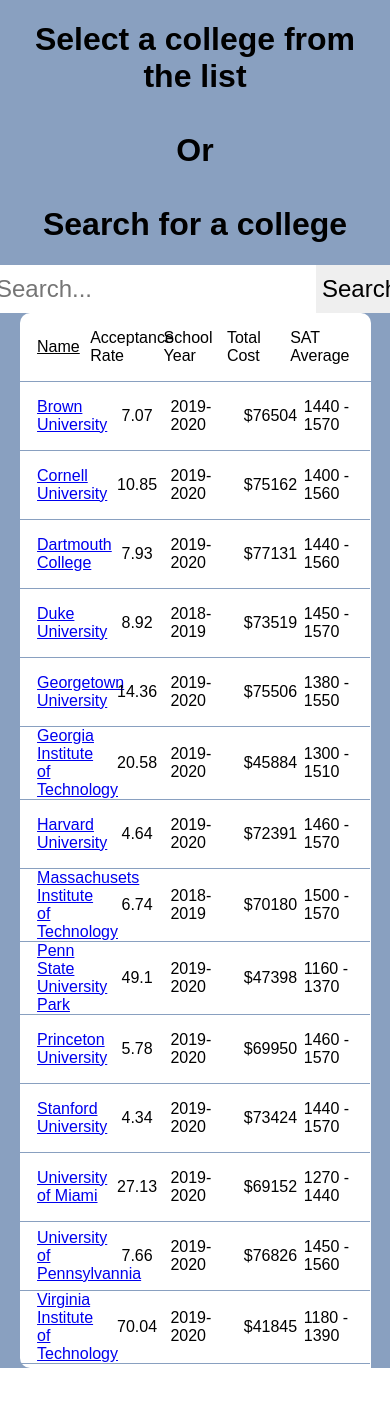
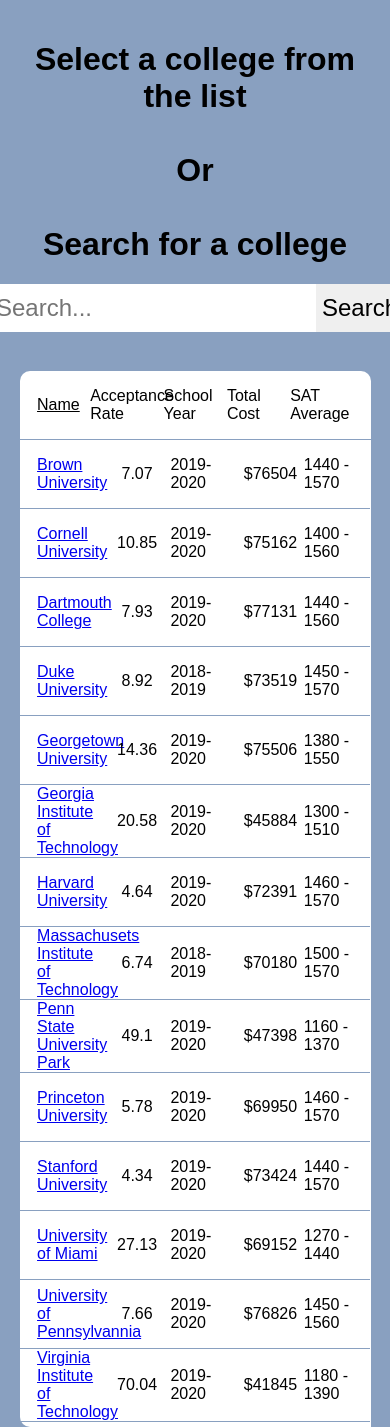
Before and after one commit to tomyyyD/djangoCollegeWebsite, a Django app: page / in a window 390 px wide; the page is wider, and only the part inside the window is pictured. Before the commit the page ends 1368 px from the top of that part, so only its background shows below. Run offline with Django 3.2, Linux system fonts and the light colour scheme; data comes from the database, SQL or seed files in the repository.

Commit message:
Update style.css

```diff
--- a/query/static/query/css/style.css
+++ b/query/static/query/css/style.css
@@ -183,6 +183,13 @@ body{
         display: flex;
         flex-direction: column;
     }
+    .headingContainer{
+        top:0;
+        margin: 5%;
+    }
+    .tableContainer{
+        margin: 5%;
+    }
 
 }
 
```
